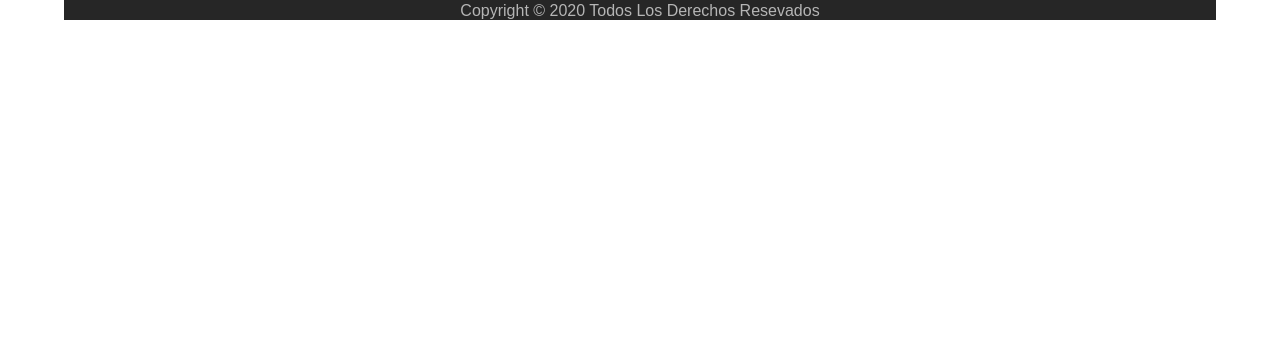
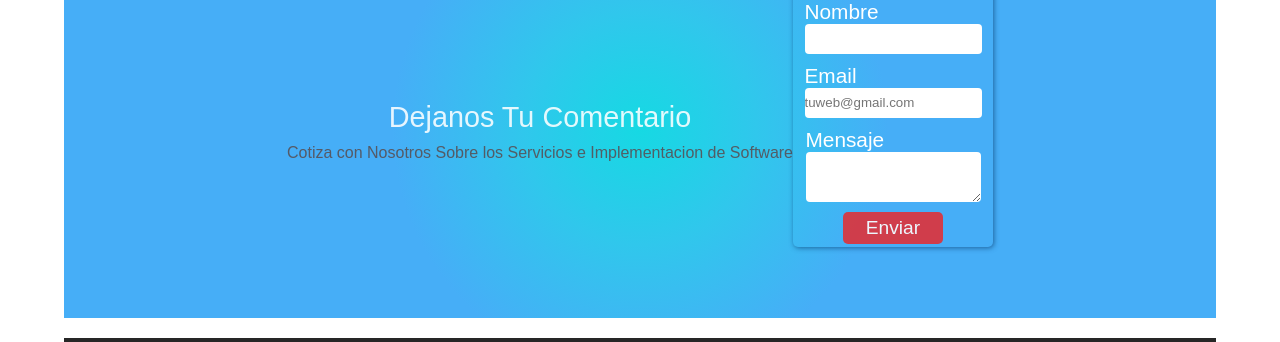
Before and after one commit to ErickOrtizRodriguez/WebDesing3, a plain HTML site: page index.html in a window 1280 px wide. Shown: the part 2040-2382 px from the top of the page. Before the commit the page ends 2060 px from the top, so only its background shows below. Drawn offline with Linux system fonts and the light colour scheme; a web font is replaced by a local one.

Commit message:
Add files via upload

```diff
--- /dev/null
+++ b/css/contacto.css
@@ -0,0 +1,130 @@
+.contacto{
+  width: 100%;
+  height: 380px;
+  margin: auto;
+  display: flex;
+  justify-content: center;
+  align-items:center;
+  flex-wrap: wrap;
+background-image: radial-gradient(circle 248px at center, #16d9e3 0%, #30c7ec 47%, #46aef7 100%);
+  margin-bottom: 20px;
+}
+
+.contacto-info{
+  display: flex;
+  justify-content:center;
+  align-items: center;
+  flex-direction: column;
+}
+
+.contacto-info h1{
+  margin: 7px;
+  color: rgba(255, 255, 255, 0.87);
+  text-align: center;
+  font-weight: 200;
+  font-size: 1.8em;
+  margin-bottom: 10px;
+}
+
+.contacto-info p{
+  color:rgba(87, 81, 87, 0.9);
+}
+
+.contacto-form{
+position: relative;
+  border-radius: 5px;
+  display: flex;
+  justify-content: center;
+  align-items:center;
+  flex-direction: column;
+  margin-bottom: 20px;
+  box-shadow: 1px 1px 5px rgba(10, 63, 113, 0.67);
+  width: 200px;
+}
+
+input{
+  height: 30px;
+  margin-bottom: 5px;
+  border: 0px;
+  border-radius: 4px;
+}
+
+textarea{
+  border: 1px;
+  border-radius: 4px;
+  height: 50px;
+}
+.nombre{
+  margin-top: 10px;
+  display: flex;
+  flex-direction: column;
+  justify-content: flex-start;
+  align-items: flex-start;
+  margin-bottom: 5px;
+}
+
+.email{
+  display: flex;
+  flex-direction: column;
+  justify-content: flex-start;
+  align-items: flex-start;
+    margin-bottom: 5px;
+}
+
+.texto{
+  display: flex;
+  flex-direction: column;
+  justify-content: flex-start;
+  align-items: flex-start;
+    margin-bottom: 10px;
+}
+
+.boton{
+
+}
+button{
+  border: 0px;
+  border-radius: 5px;
+  font-size: 1.2em;
+  width: 100px;
+  color: #fff;
+  background: rgba(240, 36, 36, 0.9);
+  padding: 5px;
+  margin-bottom: 3px;
+  cursor: pointer;
+  opacity: .9
+}
+
+button:hover{
+  opacity: 1;
+}
+
+.label{
+  font-size: 1.3em;
+  color: #fff;
+}
+/*.nombre{
+  display: block;
+  padding: 10px;
+  background: red;
+  margin-bottom: 3px;
+}
+
+.email{
+  display: block;
+  padding: 10px;
+  background: red;
+  margin-bottom: 3px;
+}
+
+.texto{
+  display: block;
+  padding: 10px;
+  background: red;
+  margin-bottom: 3px;
+}
+
+.boton{
+  display: block;
+  background: red;
+}*/
--- a/css/footer.css
+++ b/css/footer.css
@@ -20,7 +20,17 @@ hr{
   border-color: rgba(223, 226, 236, 0.3);
 }
 
+.logo-f{
+  text-decoration: none;
+  color: red;
+  font-size: 1.8em;
+  cursor: pointer;
+  opacity: .8;
+}
 
+.logo-f:hover{
+  opacity: 1;
+}
 .social-footer{
   margin: 10px 10px;
   font-size: 1.4em;
@@ -40,4 +50,5 @@ hr{
   font-size: 1em;
   margin-top: 5px;
   text-align: center;
+  bottom: 0;
 }
--- a/index.html
+++ b/index.html
@@ -13,6 +13,7 @@
   <link rel="stylesheet" href="css/baner-app.css">
   <link rel="stylesheet" href="css/equipo.css">
   <link rel="stylesheet" href="css/baner2.css">
+  <link rel="stylesheet" href="css/contacto.css">
   <link rel="stylesheet" href="css/footer.css">
     <title>TuWeb | 2020</title>
   </head>
@@ -195,10 +196,31 @@
         </div>
       </section>
 
+      <section class="contacto" id="Contacto">
+        <div class="contacto-info">
+          <h1>Dejanos Tu Comentario</h1>
+          <p>Cotiza con Nosotros Sobre los Servicios e Implementacion de Software</p>
+        </div>
+        <form class="contacto-form" action="index.html" method="post">
+          <div class="nombre">
+            <label for="nombre" class="label">Nombre</label><input type="text" name="nombre" value="" >
+          </div>
+          <div class="email">
+            <label for="email" class="label">Email</label><input type="email" name="email" value="" placeholder="tuweb@gmail.com">
+          </div>
+          <div class="texto">
+            <label for="text" class="label">Mensaje</label><textarea name="Mensaje" value=""></textarea>
+          </div>
+          <div class="boton">
+            <button type="button" name="button">Enviar</button>
+          </div>
+        </form>
+      </section>
+
       <footer>
         <div class="footer-cont">
           <div class="logo-footer">
-            <h1>Tu Web</h1>
+            <a href="" class="logo-f">TuWeb</a>
           </div>
           <div class="social-footer">
             <i class="fab fa-facebook"></i>
```
